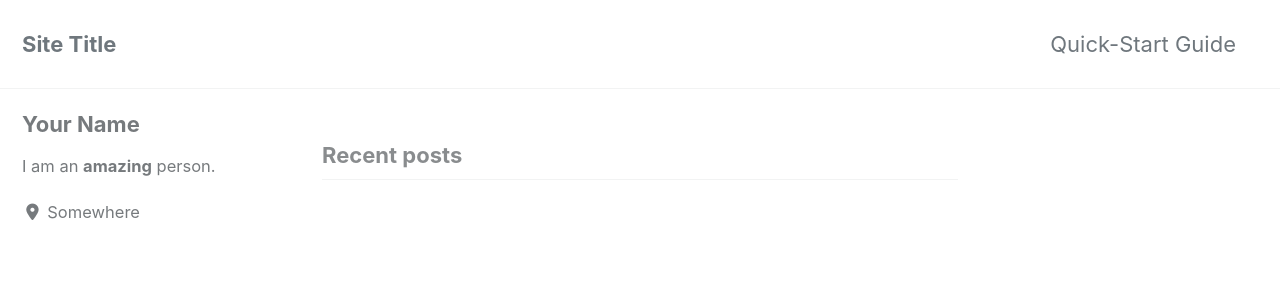
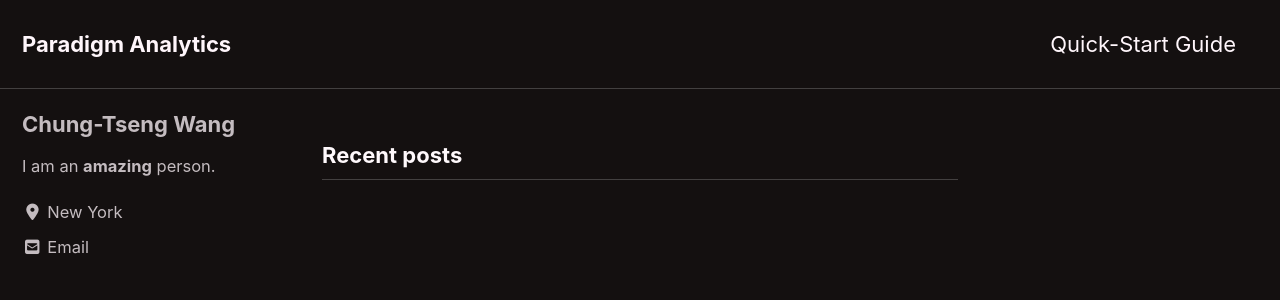
Before and after one commit to chungtseng96/chungtseng96.github.io, a Jekyll site: the page built from index.html, in a window 1280 px wide and 900 px high. Shown: the top 300 px of the window. Built offline with Jekyll 4.4.1, drawn with Linux system fonts in a browser that asks for light colours; cached includes are drawn as plain includes; nearby versions of some CDN libraries; the list of posts is cut into pages by our own code; some of the changed text lies outside the part shown.

Commit message:
change 2

```diff
--- a/_config.yml
+++ b/_config.yml
@@ -12,15 +12,15 @@
 
 # theme                  : "minimal-mistakes-jekyll"
 # remote_theme           : "mmistakes/minimal-mistakes"
-minimal_mistakes_skin    : "default" # "air", "aqua", "contrast", "dark", "dirt", "neon", "mint", "plum", "sunrise"
+minimal_mistakes_skin    : "neon" # "air", "aqua", "contrast", "dark", "dirt", "neon", "mint", "plum", "sunrise"
 
 # Site Settings
 locale                   : "en-US"
-title                    : "Site Title"
+title                    : "Paradigm Analytics"
 title_separator          : "-"
 subtitle                 : # site tagline that appears below site title in masthead
-name                     : "Your Name"
-description              : "An amazing website."
+name                     : "Chung-Tseng Wang"
+description              : "Data Science Portfolio."
 url                      : # the base hostname & protocol for your site e.g. "https://mmistakes.github.io"
 baseurl                  : # the subpath of your site, e.g. "/blog"
 repository               : # GitHub username/repo-name e.g. "mmistakes/minimal-mistakes"
@@ -107,11 +107,11 @@ analytics:
 
 # Site Author
 author:
-  name             : "Your Name"
+  name             : "Chung-Tseng Wang"
   avatar           : # path of avatar image, e.g. "/assets/images/bio-photo.jpg"
   bio              : "I am an **amazing** person."
-  location         : "Somewhere"
-  email            :
+  location         : "New York"
+  email            : "Paradigm.analytics24@gmail.com"
   links:
     - label: "Email"
       icon: "fas fa-fw fa-envelope-square"
@@ -294,3 +294,12 @@ defaults:
       comments: # true
       share: true
       related: true
+
+
+  # _pages
+  - scope:
+      path: ""
+      type: pages
+    values:
+      layout: single
+      author_profile: true
```
